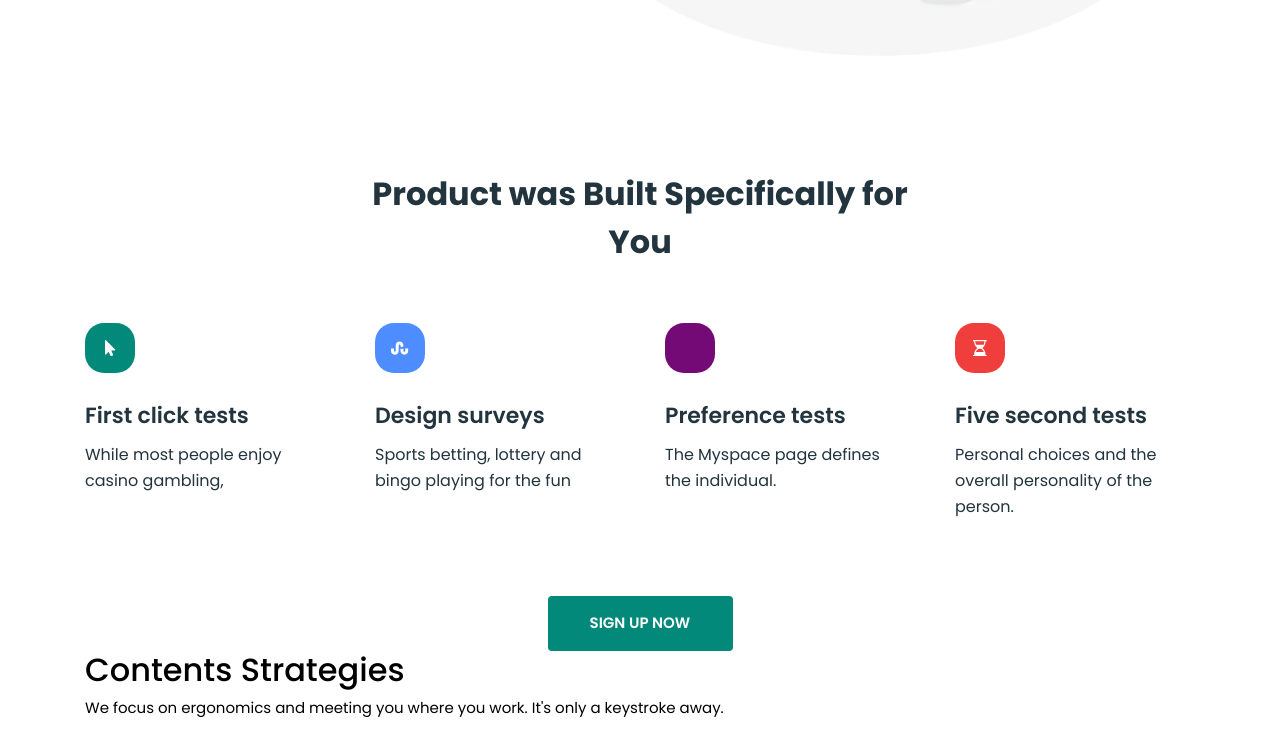
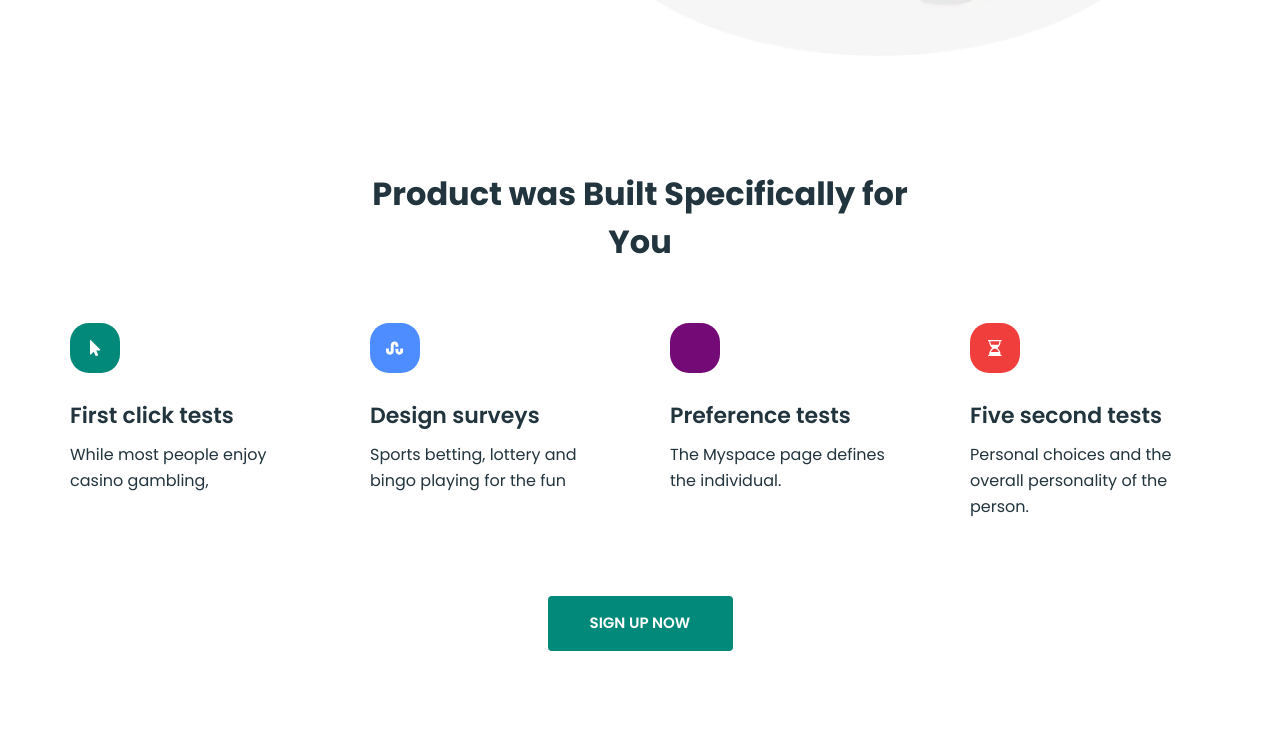
Before and after one commit to sherzodxon/imtihon3-with-otabek, a plain HTML site: page index.html in a window 1280 px wide. Shown: the part 689-1420 px from the top of the page. Drawn offline with nearby package versions, Linux system fonts and the light colour scheme.

Commit message:
changed product

```diff
--- a/scss/blocks/_product.scss
+++ b/scss/blocks/_product.scss
@@ -27,7 +27,7 @@
 }
 
 .product__container {
-    padding-top: 114px;
+    padding: 114px 0 90px;
 }
 
 .product__item-heading {
```
Also changed, not shown: css/main.css, 1 other file.
